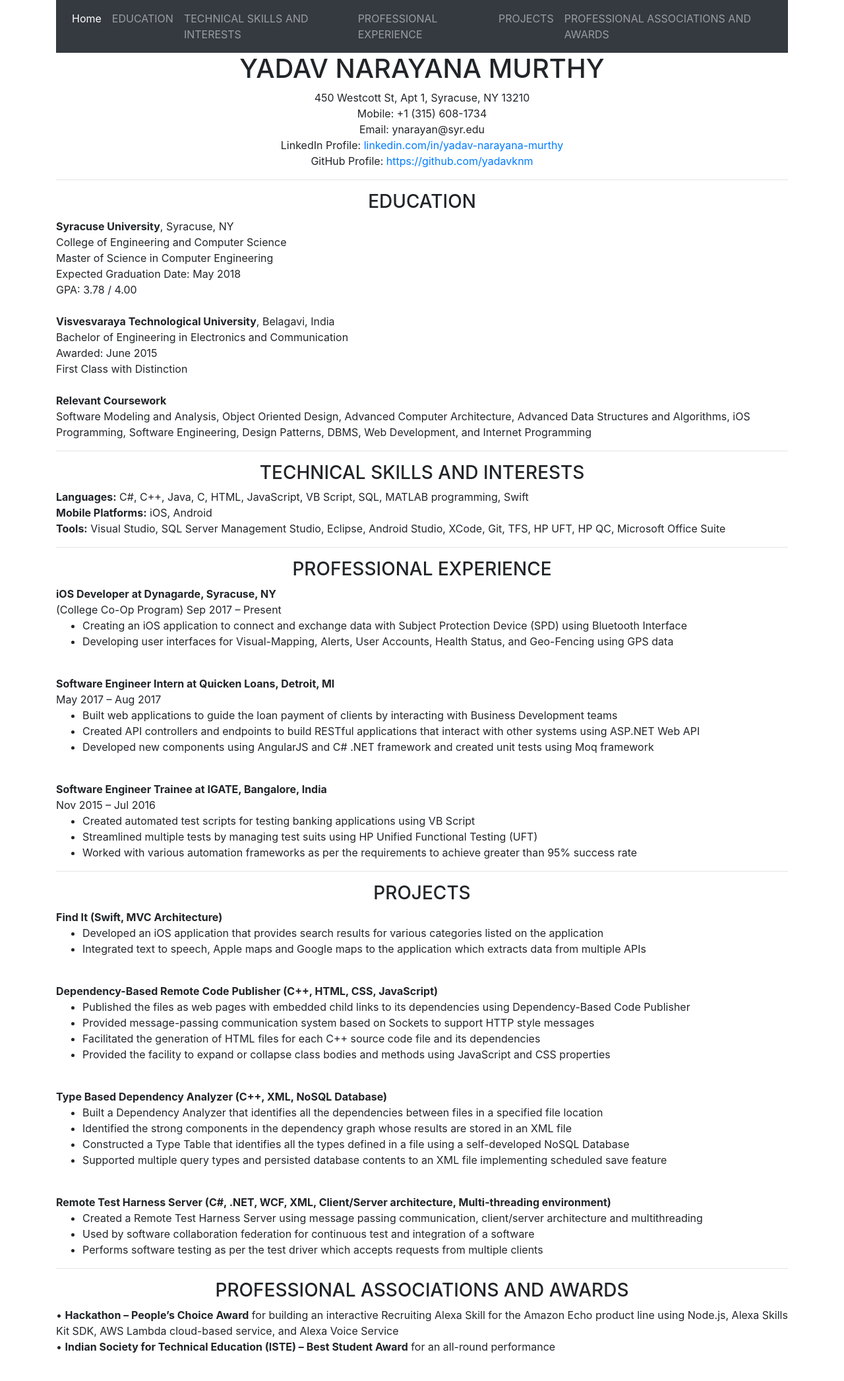
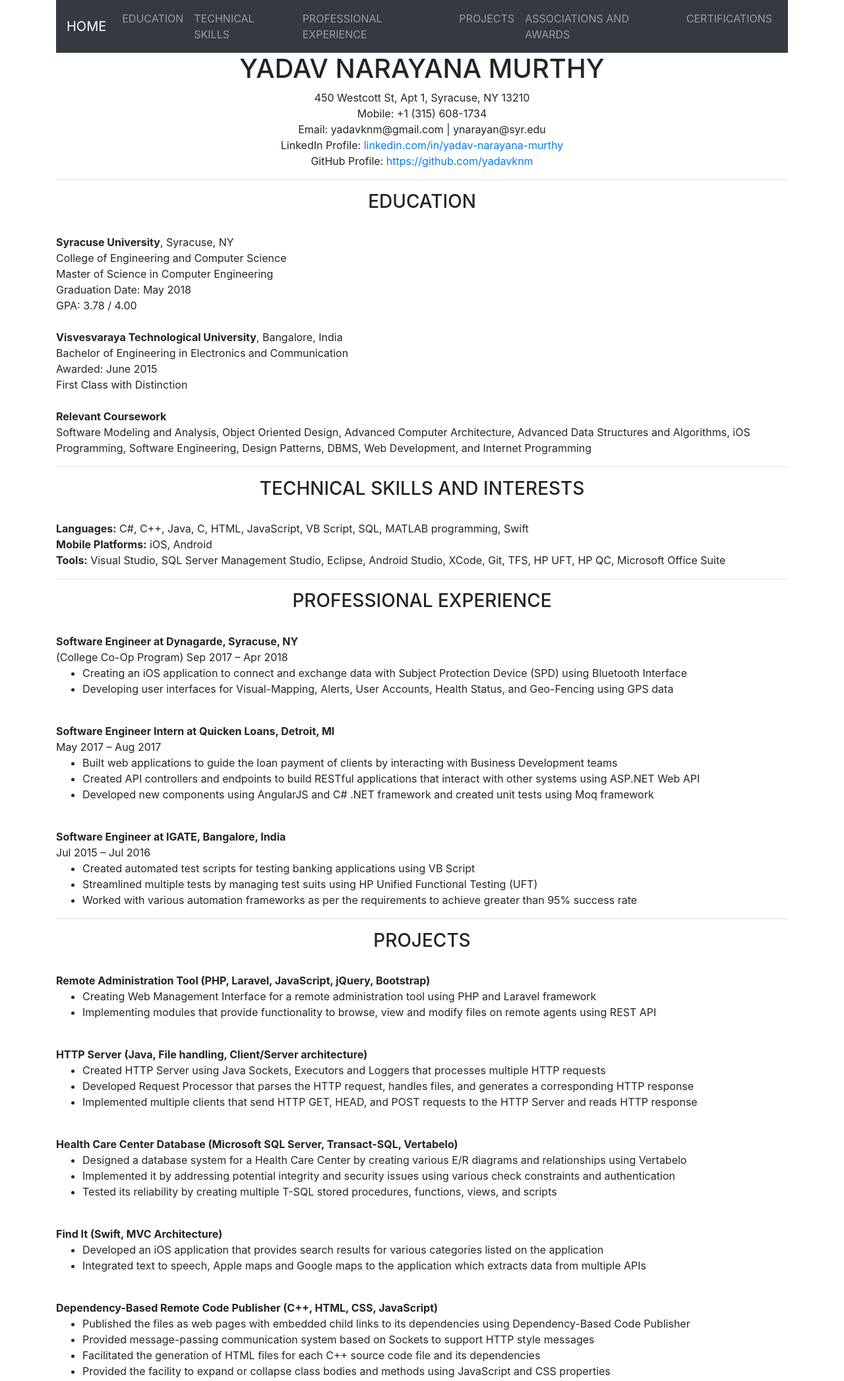
Before and after one commit to yadavknm/yadavknm.github.io, a plain HTML site: page index.html in a window 1280 px wide. Shown: the top 2093 px of the page at 66% size. Drawn offline with nearby package versions, Linux system fonts and the light colour scheme.

Commit message:
Added all projects and details

```diff
--- a/index.html
+++ b/index.html
@@ -20,21 +20,21 @@
 <body class="container">
 
 	<nav class="navbar sticky-top navbar-expand-xl navbar-dark bg-dark">
-		<!-- <a class="navbar-brand" href="#">Yadav</a> -->
+		<a class="navbar-brand" href="#">HOME</a>
 		<button class="navbar-toggler" type="button" data-toggle="collapse" data-target="#navbarSupportedContent" aria-controls="navbarSupportedContent" aria-expanded="false" aria-label="Toggle navigation">
 			<span class="navbar-toggler-icon"></span>
 		</button>
 
 		<div class="collapse navbar-collapse" id="navbarSupportedContent">
 			<ul class="navbar-nav mr-auto">
-				<li class="nav-item active">
+<!-- 				<li class="nav-item active">
 					<a class="nav-link" href="#">Home <span class="sr-only">(current)</span></a>
-				</li>
+				</li> -->
 				<li class="nav-item">
 					<a class="nav-link" href="#EDUCATION">EDUCATION</a>
 				</li>
 				<li class="nav-item">
-					<a class="nav-link" href="#TECHNICAL SKILLS AND INTERESTS">TECHNICAL SKILLS AND INTERESTS</a>
+					<a class="nav-link" href="#TECHNICAL SKILLS AND INTERESTS">TECHNICAL SKILLS</a>
 				</li>
 				<li class="nav-item">
 					<a class="nav-link" href="#PROFESSIONAL EXPERIENCE">PROFESSIONAL EXPERIENCE</a>
@@ -43,7 +43,10 @@
 					<a class="nav-link" href="#PROJECTS">PROJECTS</a>
 				</li>
 				<li class="nav-item">
-					<a class="nav-link" href="#PROFESSIONAL ASSOCIATIONS AND AWARDS">PROFESSIONAL ASSOCIATIONS AND AWARDS</a>
+					<a class="nav-link" href="#PROFESSIONAL ASSOCIATIONS AND AWARDS">ASSOCIATIONS AND AWARDS</a>
+				</li>
+				<li class="nav-item">
+					<a class="nav-link" href="#CERTIFICATIONS">CERTIFICATIONS</a>
 				</li>
 			</ul>
 		</div>
@@ -53,22 +56,22 @@
 	<p class="center">
 		450 Westcott St, Apt 1, Syracuse, NY 13210 <br>
 		Mobile: +1 (315) 608-1734 <br>
-		Email: ynarayan@syr.edu <br>
+		Email: yadavknm@gmail.com | ynarayan@syr.edu <br>
 		LinkedIn Profile: <a href="https://www.linkedin.com/in/yadav-narayana-murthy">linkedin.com/in/yadav-narayana-murthy</a> <br>
 		GitHub Profile: <a href="https://github.com/yadavknm">https://github.com/yadavknm</a>
 	</p>
 
 	<hr>
-	<h3 id="EDUCATION">EDUCATION</h3>
+	<h3 id="EDUCATION">EDUCATION</h3><br>
 	<div>
 		<strong>Syracuse University</strong>, Syracuse, NY<br>
 		College of Engineering and Computer Science <br>
 		Master of Science in Computer Engineering <br>
-		Expected Graduation Date: May 2018 <br>
+		Graduation Date: May 2018 <br>
 		GPA: 3.78 / 4.00 <br> <br>
 	</div>
 	<div>
-		<strong>Visvesvaraya Technological University</strong>, Belagavi, India	<br>
+		<strong>Visvesvaraya Technological University</strong>, Bangalore, India	<br>
 		Bachelor of Engineering in Electronics and Communication <br>
 		Awarded: June 2015 <br>
 		First Class with Distinction <br> <br>
@@ -80,17 +83,17 @@
 
 
 	<hr>
-	<h3 id="TECHNICAL SKILLS AND INTERESTS">TECHNICAL SKILLS AND INTERESTS</h3>
+	<h3 id="TECHNICAL SKILLS AND INTERESTS">TECHNICAL SKILLS AND INTERESTS</h3><br>
 
 	<strong>Languages:</strong> C#, C++, Java, C, HTML, JavaScript, VB Script, SQL, MATLAB programming, Swift <br>
 	<strong>Mobile Platforms:</strong> iOS, Android <br>
 	<strong>Tools:</strong> Visual Studio, SQL Server Management Studio, Eclipse, Android Studio, XCode, Git, TFS, HP UFT, HP QC, Microsoft Office Suite
 
 	<hr>
-	<h3 id="PROFESSIONAL EXPERIENCE">PROFESSIONAL EXPERIENCE</h3>
+	<h3 id="PROFESSIONAL EXPERIENCE">PROFESSIONAL EXPERIENCE</h3><br>
 
-	<strong>iOS Developer at Dynagarde, Syracuse, NY</strong><br>
-	(College Co-Op Program) Sep 2017 – Present
+	<strong>Software Engineer at Dynagarde, Syracuse, NY</strong><br>
+	(College Co-Op Program) Sep 2017 – Apr 2018
 	<ul>
 		<li>Creating an iOS application to connect and exchange data with Subject Protection Device (SPD) using Bluetooth Interface</li>
 		<li>Developing user interfaces for Visual-Mapping, Alerts, User Accounts, Health Status, and Geo-Fencing using GPS data</li>
@@ -106,8 +109,8 @@
 	</ul>
 
 
-	<br><strong>Software Engineer Trainee at IGATE, Bangalore, India</strong> <br>
-	Nov 2015 – Jul 2016
+	<br><strong>Software Engineer at IGATE, Bangalore, India</strong> <br>
+	Jul 2015 – Jul 2016
 	<ul>
 		<li>Created automated test scripts for testing banking applications using VB Script</li>
 		<li>Streamlined multiple tests by managing test suits using HP Unified Functional Testing (UFT)</li>
@@ -115,9 +118,29 @@
 	</ul>
 
 	<hr>
-	<h3 id="PROJECTS">PROJECTS</h3>
+	<h3 id="PROJECTS">PROJECTS</h3><br>
 
-	<strong>Find It (Swift, MVC Architecture)</strong>
+	<strong>Remote Administration Tool (PHP, Laravel, JavaScript, jQuery, Bootstrap)</strong>
+	<ul>
+		<li>Creating Web Management Interface for a remote administration tool using PHP and Laravel framework</li>
+		<li>Implementing modules that provide functionality to browse, view and modify files on remote agents using REST API </li>
+	</ul>
+
+	<br><strong>HTTP Server (Java, File handling, Client/Server architecture)</strong>
+	<ul>
+		<li>Created HTTP Server using Java Sockets, Executors and Loggers that processes multiple HTTP requests</li>
+		<li>Developed Request Processor that parses the HTTP request, handles files, and generates a corresponding HTTP response</li>
+		<li>Implemented multiple clients that send HTTP GET, HEAD, and POST requests to the HTTP Server and reads HTTP response</li>
+	</ul>
+
+	<br><strong>Health Care Center Database (Microsoft SQL Server, Transact-SQL, Vertabelo) </strong>
+	<ul>
+		<li>Designed a database system for a Health Care Center by creating various E/R diagrams and relationships using Vertabelo</li>
+		<li>Implemented it by addressing potential integrity and security issues using various check constraints and authentication</li>
+		<li>Tested its reliability by creating multiple T-SQL stored procedures, functions, views, and scripts</li>
+	</ul>
+
+	<br><strong>Find It (Swift, MVC Architecture)</strong>
 	<ul>
 		<li>Developed an iOS application that provides search results for various categories listed on the application</li>
 		<li>Integrated text to speech, Apple maps and Google maps to the application which extracts data from multiple APIs</li>
@@ -148,12 +171,28 @@
 		<li>Performs software testing as per the test driver which accepts requests from multiple clients</li>
 	</ul>
 
+	<br><strong>Digital Image Watermarking Algorithm (MATLAB programming)</strong>
+	<ul>
+		<li>Designed and developed applications to increase security of watermark data in image files using Cryptography techniques</li>
+		<li>Provided security to the data by using 4 encryption keys for watermark embedding algorithm and extraction algorithms</li>
+	</ul>
+
 	<hr>
-	<h3 id="PROFESSIONAL ASSOCIATIONS AND AWARDS">PROFESSIONAL ASSOCIATIONS AND AWARDS</h3>
+	<h3 id="PROFESSIONAL ASSOCIATIONS AND AWARDS">PROFESSIONAL ASSOCIATIONS AND AWARDS</h3><br>
 
-	•	<strong>Hackathon – People’s Choice Award</strong> for building an interactive Recruiting Alexa Skill for the Amazon Echo product line using Node.js, Alexa Skills Kit SDK, AWS Lambda cloud-based service, and Alexa Voice Service <br>
-	•	<strong>Indian Society for Technical Education (ISTE) – Best Student Award</strong> for an all-round performance <br><br><br>
+	<ul>
+		<li><strong>Hackathon – People’s Choice Award</strong> for building an interactive Recruiting Alexa Skill for the Amazon Echo product line using Node.js, Alexa Skills Kit SDK, AWS Lambda cloud-based service, and Alexa Voice Service </li>
+		<li><strong>Indian Society for Technical Education (ISTE) – Best Student Award</strong> for an all-round academic performance and leadership </li>
+	</ul>
 
+
+	<hr>
+	<h3 id="CERTIFICATIONS">CERTIFICATIONS</h3><br>
+	<ul>
+		<li>Certified on “Web Component Development using Java Technologies”</li>
+		<li>Certified on Microsoft Office Suite by “Microsoft Expert Zone”</li>
+		<li>Certified on “Programming Mobile Applications for Android Handheld Systems”</li>
+	</ul>
 
 	<!-- bootstrap jQuery, Popper.js and JavaScript -->
 	<script src="https://code.jquery.com/jquery-3.2.1.slim.min.js" integrity="sha384-KJ3o2DKtIkvYIK3UENzmM7KCkRr/rE9/Qpg6aAZGJwFDMVNA/GpGFF93hXpG5KkN" crossorigin="anonymous"></script>
```
